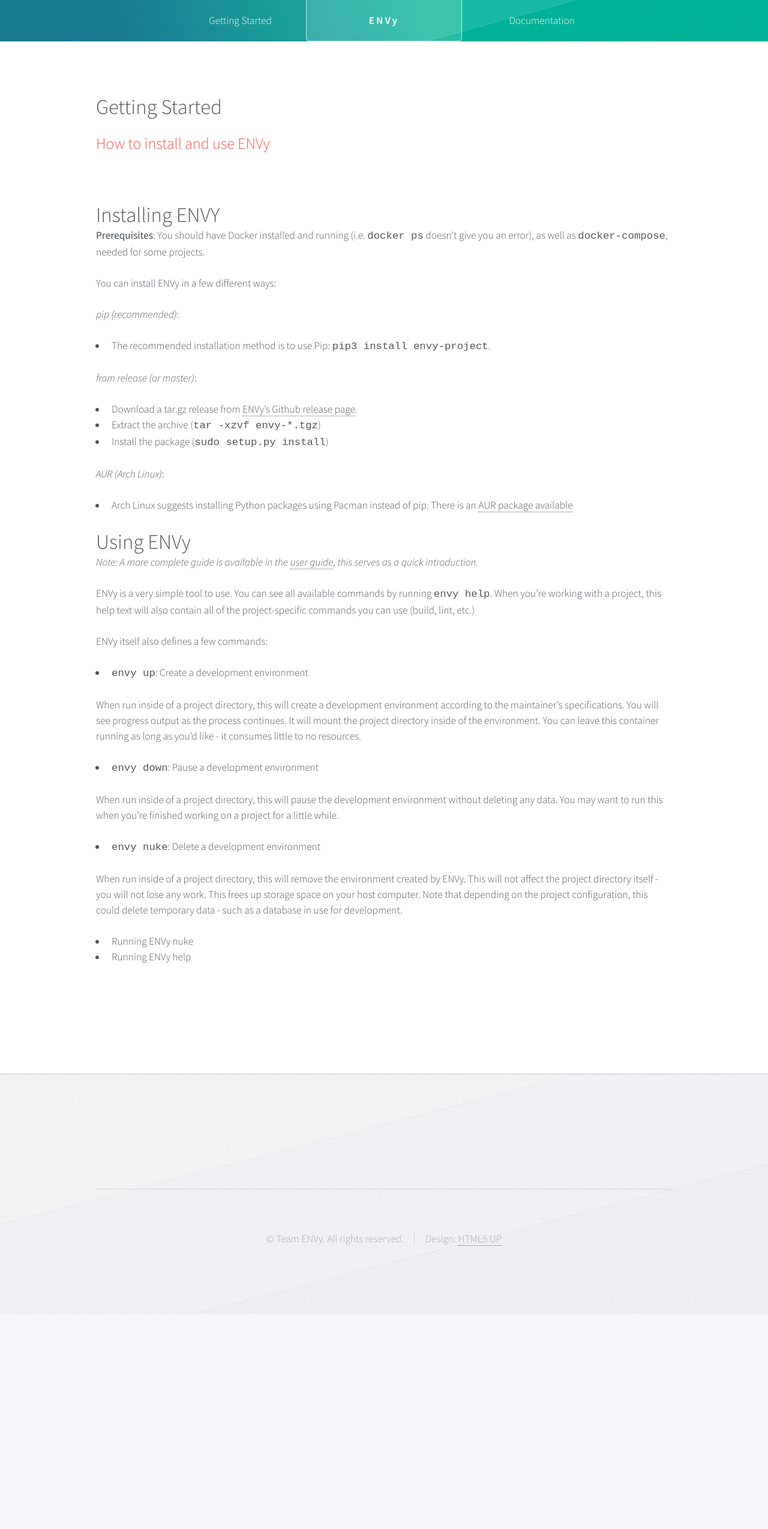
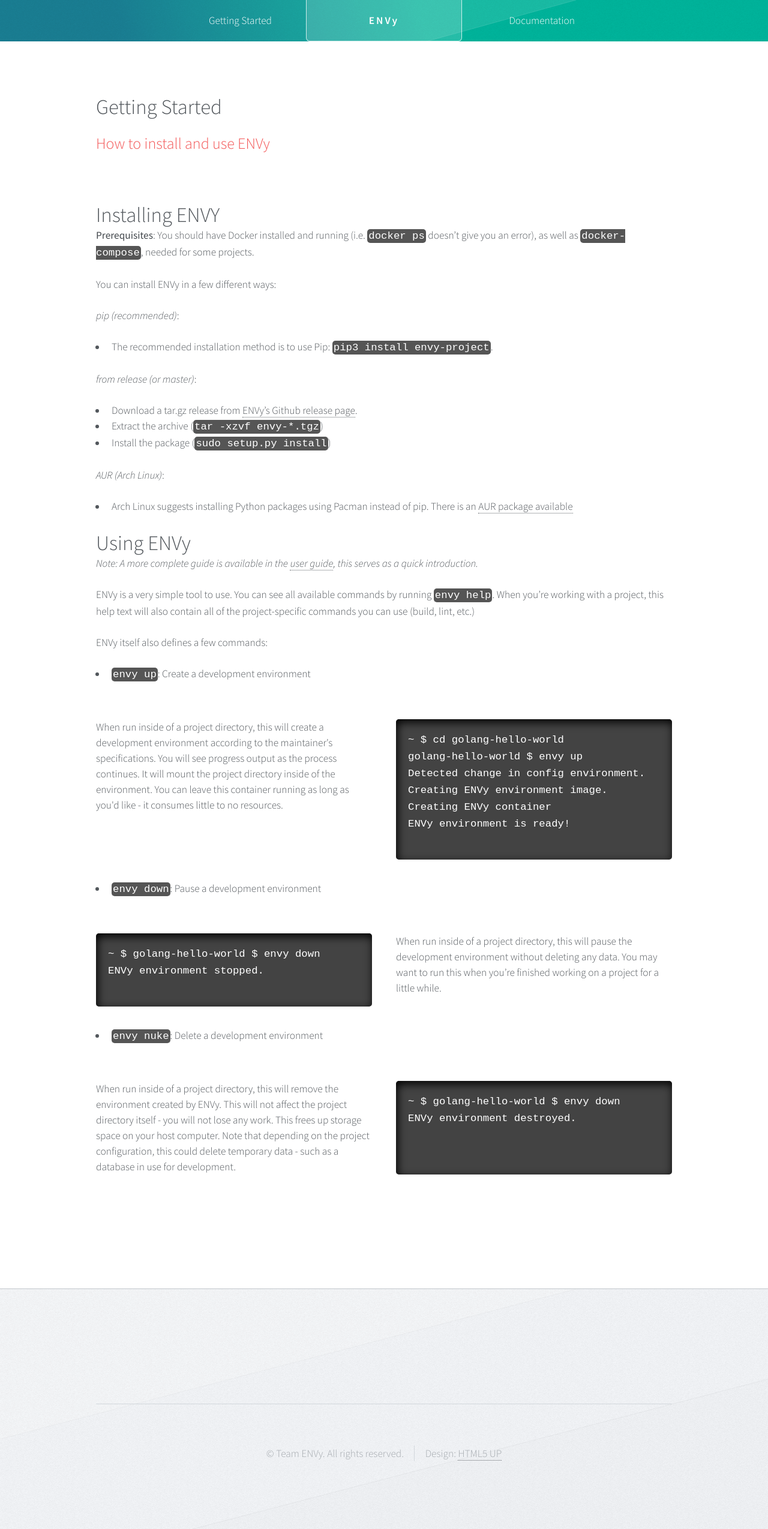
Before and after one commit to envy-project/envy-project.github.io, a Jekyll site: the page built from getting-started.md, in a window 1280 px wide. Shown: the whole page at 60% size. Built offline with Jekyll 4.4.1, drawn with Linux system fonts in a browser that asks for light colours; before the commit the page ends 2191 px from its top, so only the background shows below that.

Commit message:
Update getting started with some code snippets

```diff
--- a/assets/css/main.css
+++ b/assets/css/main.css
@@ -1,5 +1,29 @@
 @import url("fontawesome-all.min.css");
 @import url("https://fonts.googleapis.com/css?family=Source+Sans+Pro:300,300italic,400,400italic,600");
+
+code.highlighter-rouge {
+    background-color: #555;
+    padding: 2px;
+    border-radius: 5px;
+    color: #fff
+}
+
+.big-wrapper {
+	height:100%;
+}
+
+.big-child{
+	height: 100%;
+	overflow-x: auto
+}
+div.highlighter-rouge > div.highlight {
+	box-shadow:inset 2px 5px 15px #000;
+	border-radius:5px;
+	padding: 20px;
+	background-color: #434343;
+	color: white;
+}
+
 
 /*
 	Telephasic by HTML5 UP
@@ -2076,6 +2100,13 @@
 		padding: 6em 0 6em 0;
 	}
 
+	.wrapper-smallpad {
+		position: relative;
+		background: #fff;
+		overflow-x: hidden;
+		padding: 2em 0 2em 0;
+	}
+
 	.image-wrapper {
 		position: relative;
 	}
@@ -2423,7 +2454,9 @@
 			.wrapper {
 				padding: 5em 0 5em 0;
 			}
-
+			.wrapper-smallpad {
+				padding: 2em 0 2em 0;
+			}
 			#header-wrapper {
 				padding: 2em 0 2em 0;
 			}
@@ -2468,7 +2501,9 @@
 			.wrapper {
 				padding: 4em 2em 4em 2em;
 			}
-
+			.wrapper-smallpad {
+				padding: 1em 1em 1em 1em;
+			}
 			#header-wrapper {
 				padding: 5em 0 1em 0;
 			}
@@ -2703,7 +2738,9 @@
 			.wrapper {
 				padding: 3em 20px 3em 20px;
 			}
-
+			.wrapper-smallpad {
+				padding: 1em 20px 1em 20px;
+			}
 			#header-wrapper {
 				padding: 3em 20px 20px 20px;
 				text-align: center;
--- a/getting-started.md
+++ b/getting-started.md
@@ -31,16 +31,74 @@
 ENVy itself also defines a few commands:
 
 - `envy up`: Create a development environment
-
+{::options parse_block_html="true" /}
+<div class="wrapper-smallpad">
+<section class="container">
+<div class="row">
+<section class="col-6 col-12-narrower">
+<p>
 When run inside of a project directory, this will create a development environment according to the maintainer's specifications. You will see progress output as the process continues. It will mount the project directory inside of the environment. You can leave this container running as long as you'd like - it consumes little to no resources.
+</p>
+</section>
+<section class="col-6 col-12-narrower">
+<div class="highlighter-rouge big-wrapper"><div class="highlight big-child"><pre class="highlight">
+<code>~ $ cd golang-hello-world
+golang-hello-world $ envy up
+Detected change in config environment.
+Creating ENVy environment image.
+Creating ENVy container
+ENVy environment is ready!
+</code>
+</pre></div></div>
+</section>
+</div>
+</section>
+</div>
+{::options parse_block_html="false" /}
 
 - `envy down`: Pause a development environment
 
+{::options parse_block_html="true" /}
+<div class="wrapper-smallpad">
+<section class="container">
+<div class="row">
+<section class="col-6 col-12-narrower">
+<div class="highlighter-rouge big-wrapper"><div class="highlight big-child"><pre class="highlight">
+<code>~ $ golang-hello-world $ envy down
+ENVy environment stopped.
+</code>
+</pre></div></div>
+</section>
+<section class="col-6 col-12-narrower">
+<p>
 When run inside of a project directory, this will pause the development environment without deleting any data. You may want to run this when you're finished working on a project for a little while.
+</p>
+</section>
+</div>
+</section>
+</div>
+{::options parse_block_html="false" /}
+
 
 - `envy nuke`: Delete a development environment
 
+{::options parse_block_html="true" /}
+<div class="wrapper-smallpad">
+<section class="container">
+<div class="row">
+<section class="col-6 col-12-narrower">
+<p>
 When run inside of a project directory, this will remove the environment created by ENVy. This will not affect the project directory itself - you will not lose any work. This frees up storage space on your host computer. Note that depending on the project configuration, this could delete temporary data - such as a database in use for development.
-
-- Running ENVy nuke
-- Running ENVy help
+</p>
+</section>
+<section class="col-6 col-12-narrower">
+<div class="highlighter-rouge big-wrapper"><div class="highlight big-child"><pre class="highlight">
+<code>~ $ golang-hello-world $ envy down
+ENVy environment destroyed.
+</code>
+</pre></div></div>
+</section>
+</div>
+</section>
+</div>
+{::options parse_block_html="false" /}
```
